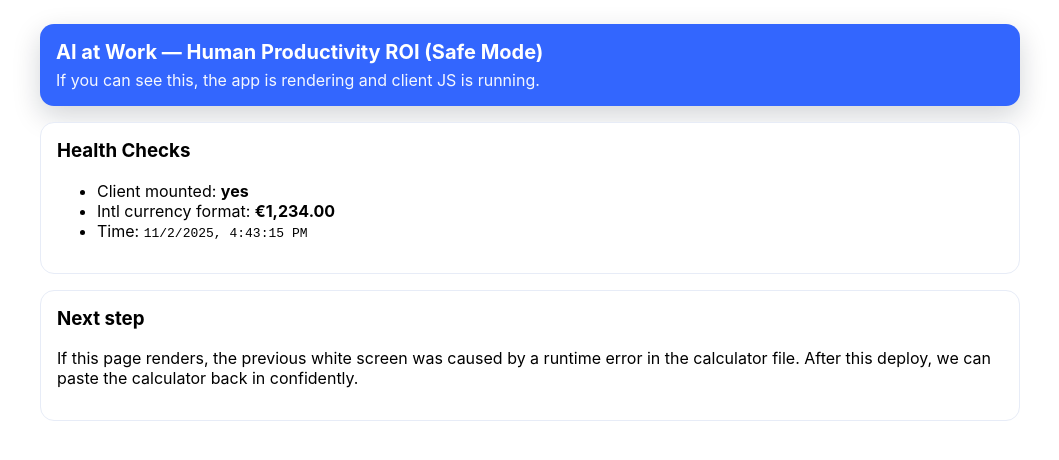
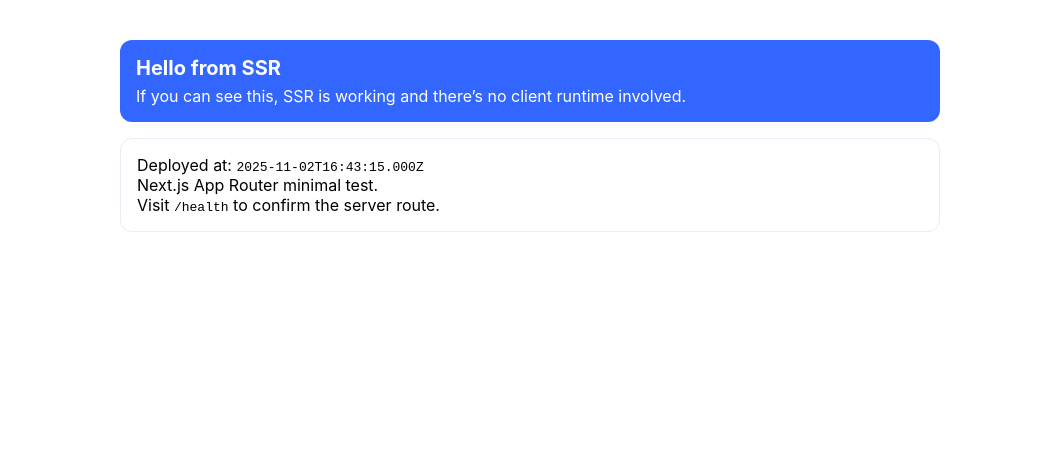
Before and after one commit to powerstephen/brainster-human-ai-roi, a Next.js app: page / in a window 1280 px wide. Shown: the top 460 px of the page, without its empty margins (110-1169 px from the left). Built offline with nearby package versions, Linux system fonts and the light colour scheme.

Commit message:
Update page.tsx

```diff
--- a/app/page.tsx
+++ b/app/page.tsx
@@ -1,39 +1,19 @@
-'use client';
-
 export const dynamic = 'force-dynamic';
 export const revalidate = 0;
 
-import { useEffect, useState } from 'react';
+export default function Home() {
+  return (
+    <main style={{ maxWidth: 820, margin: '40px auto', padding: '0 20px' }}>
+      <div style={{ background: '#3366FE', color: '#fff', padding: 16, borderRadius: 12 }}>
+        <h1 style={{ margin: 0, fontSize: '1.25rem' }}>Hello from SSR</h1>
+        <p style={{ margin: '6px 0 0' }}>If you can see this, SSR is working and there’s no client runtime involved.</p>
+      </div>
 
-export default function Home() {
-  const [ok, setOk] = useState(false);
-
-  useEffect(() => {
-    // quick runtime check
-    console.log('[safe-mode] mounted at', new Date().toISOString());
-    setOk(true);
-  }, []);
-
-  return (
-    <main style={{ maxWidth: 980, margin: '0 auto', padding: '24px 20px', fontFamily: 'Inter, system-ui, -apple-system, Segoe UI, Roboto, Helvetica, Arial' }}>
-      <header style={{ background: '#3366FE', color: '#fff', padding: 16, borderRadius: 14, boxShadow: '0 10px 28px rgba(12,20,38,.18)' }}>
-        <h1 style={{ margin: 0, fontSize: '1.25rem' }}>AI at Work — Human Productivity ROI (Safe Mode)</h1>
-        <p style={{ margin: '6px 0 0', opacity: 0.95 }}>If you can see this, the app is rendering and client JS is running.</p>
-      </header>
-
-      <section style={{ marginTop: 16, background: '#fff', border: '1px solid #E7ECF7', borderRadius: 14, padding: 16 }}>
-        <h3 style={{ marginTop: 0 }}>Health Checks</h3>
-        <ul>
-          <li>Client mounted: <strong>{ok ? 'yes' : 'no'}</strong></li>
-          <li>Intl currency format: <strong>{new Intl.NumberFormat('en', { style: 'currency', currency: 'EUR' }).format(1234)}</strong></li>
-          <li>Time: <code>{new Date().toLocaleString()}</code></li>
-        </ul>
-      </section>
-
-      <section style={{ marginTop: 16, background: '#fff', border: '1px solid #E7ECF7', borderRadius: 14, padding: 16 }}>
-        <h3 style={{ marginTop: 0 }}>Next step</h3>
-        <p>If this page renders, the previous white screen was caused by a runtime error in the calculator file. After this deploy, we can paste the calculator back in confidently.</p>
-      </section>
+      <div style={{ marginTop: 16, background: '#fff', border: '1px solid #E7ECF7', borderRadius: 12, padding: 16 }}>
+        <p style={{ margin: 0 }}>Deployed at: <code>{new Date().toISOString()}</code></p>
+        <p style={{ margin: 0 }}>Next.js App Router minimal test.</p>
+        <p style={{ margin: 0 }}>Visit <code>/health</code> to confirm the server route.</p>
+      </div>
     </main>
   );
 }
```
